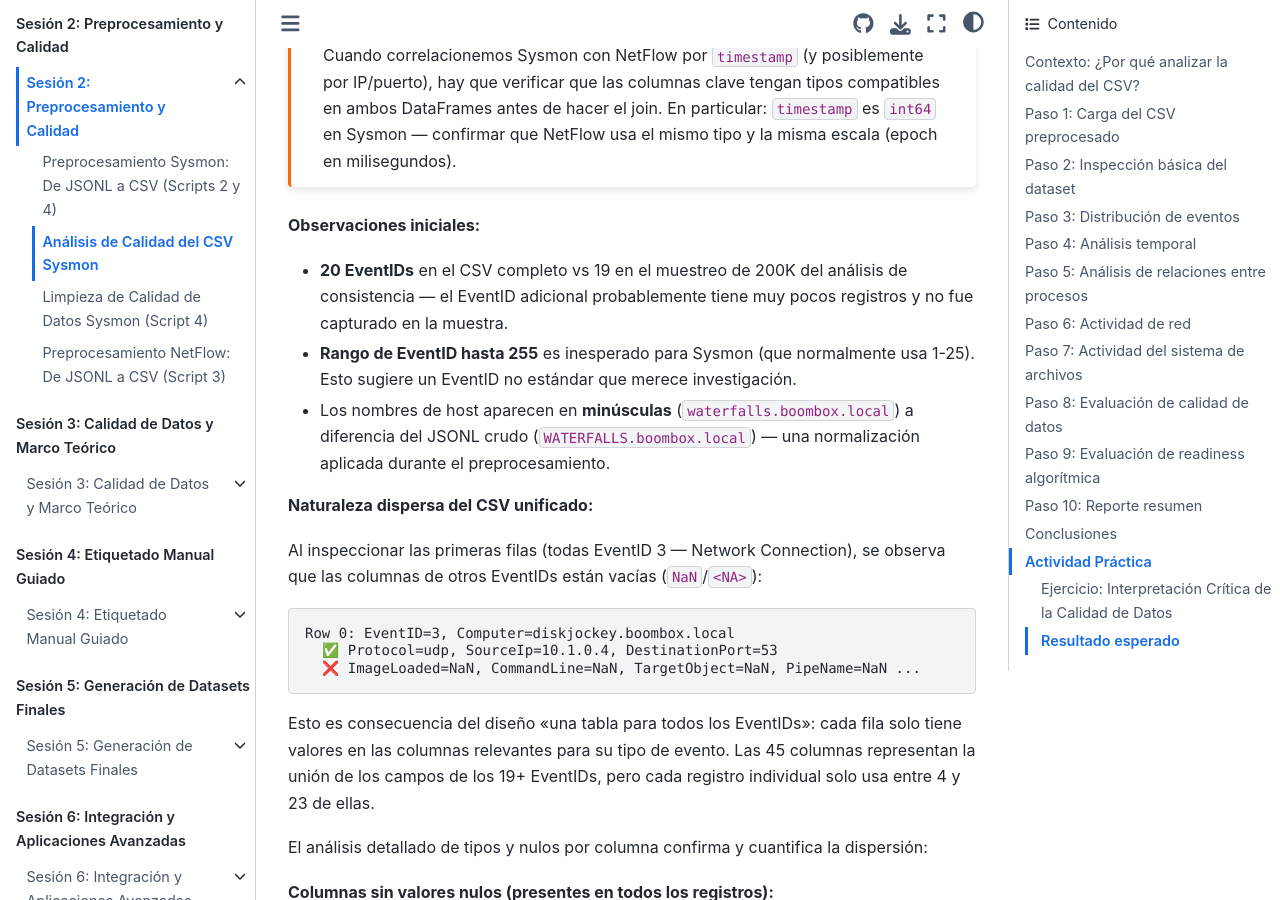
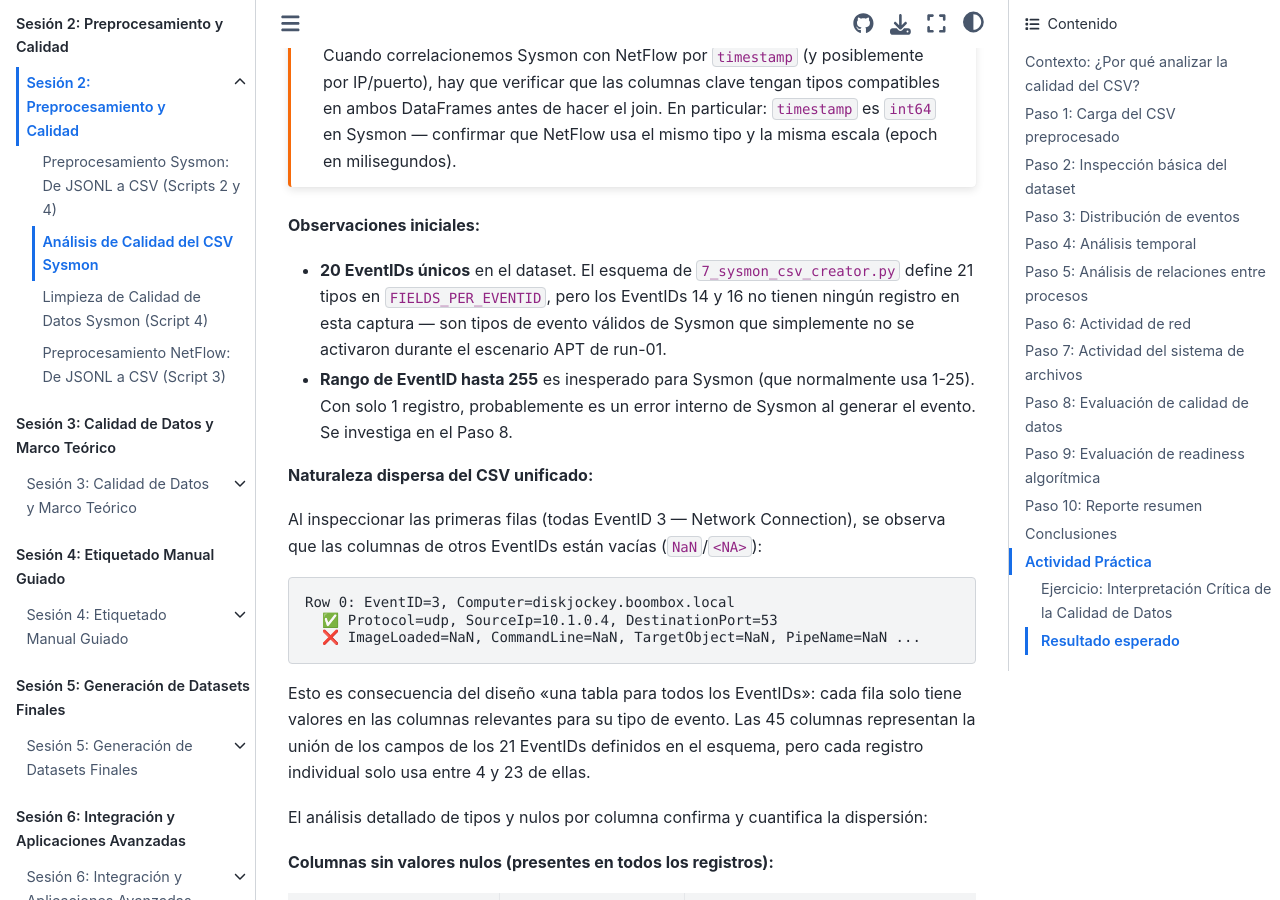
Before and after one commit to ollerenac/curso2026, a Jupyter Book: the page built from sesion-2/8-analisis-calidad-csv.md, in a window 1280 px wide and 900 px high, scrolled down 6037 px. Built offline with Jupyter Book 1.0.4 settings and Sphinx 7.4.7 and the Sphinx Book theme 1.1.4, drawn with Linux system fonts in a browser that asks for light colours.

Commit message:
fix(sesion-2): correct initial observations in Paso 2
- Remove stale reference to 'análisis de consistencia 200K' (not in course)
- Clarify 20 EventIDs in data vs 21 in schema (EIDs 14,16 absent in run-01)
- Remove redundant lowercase hostname note (already in sección 7)
- Fix '19+ EventIDs' → '21 EventIDs definidos en el esquema'

Co-Authored-By: Claude Sonnet 4.6 <noreply@anthropic.com>

````diff
--- a/sesion-2/8-analisis-calidad-csv.md
+++ b/sesion-2/8-analisis-calidad-csv.md
@@ -182,9 +182,8 @@ Cuando correlacionemos Sysmon con NetFlow por `timestamp` (y posiblemente por IP
 
 **Observaciones iniciales:**
 
-- **20 EventIDs** en el CSV completo vs 19 en el muestreo de 200K del análisis de consistencia — el EventID adicional probablemente tiene muy pocos registros y no fue capturado en la muestra.
-- **Rango de EventID hasta 255** es inesperado para Sysmon (que normalmente usa 1-25). Esto sugiere un EventID no estándar que merece investigación.
-- Los nombres de host aparecen en **minúsculas** (`waterfalls.boombox.local`) a diferencia del JSONL crudo (`WATERFALLS.boombox.local`) — una normalización aplicada durante el preprocesamiento.
+- **20 EventIDs únicos** en el dataset. El esquema de `7_sysmon_csv_creator.py` define 21 tipos en `FIELDS_PER_EVENTID`, pero los EventIDs 14 y 16 no tienen ningún registro en esta captura — son tipos de evento válidos de Sysmon que simplemente no se activaron durante el escenario APT de run-01.
+- **Rango de EventID hasta 255** es inesperado para Sysmon (que normalmente usa 1-25). Con solo 1 registro, probablemente es un error interno de Sysmon al generar el evento. Se investiga en el Paso 8.
 
 **Naturaleza dispersa del CSV unificado:**
 
@@ -196,7 +195,7 @@ Row 0: EventID=3, Computer=diskjockey.boombox.local
   ❌ ImageLoaded=NaN, CommandLine=NaN, TargetObject=NaN, PipeName=NaN ...
 ```
 
-Esto es consecuencia del diseño "una tabla para todos los EventIDs": cada fila solo tiene valores en las columnas relevantes para su tipo de evento. Las 45 columnas representan la unión de los campos de los 19+ EventIDs, pero cada registro individual solo usa entre 4 y 23 de ellas.
+Esto es consecuencia del diseño "una tabla para todos los EventIDs": cada fila solo tiene valores en las columnas relevantes para su tipo de evento. Las 45 columnas representan la unión de los campos de los 21 EventIDs definidos en el esquema, pero cada registro individual solo usa entre 4 y 23 de ellas.
 
 El análisis detallado de tipos y nulos por columna confirma y cuantifica la dispersión:
 
````
